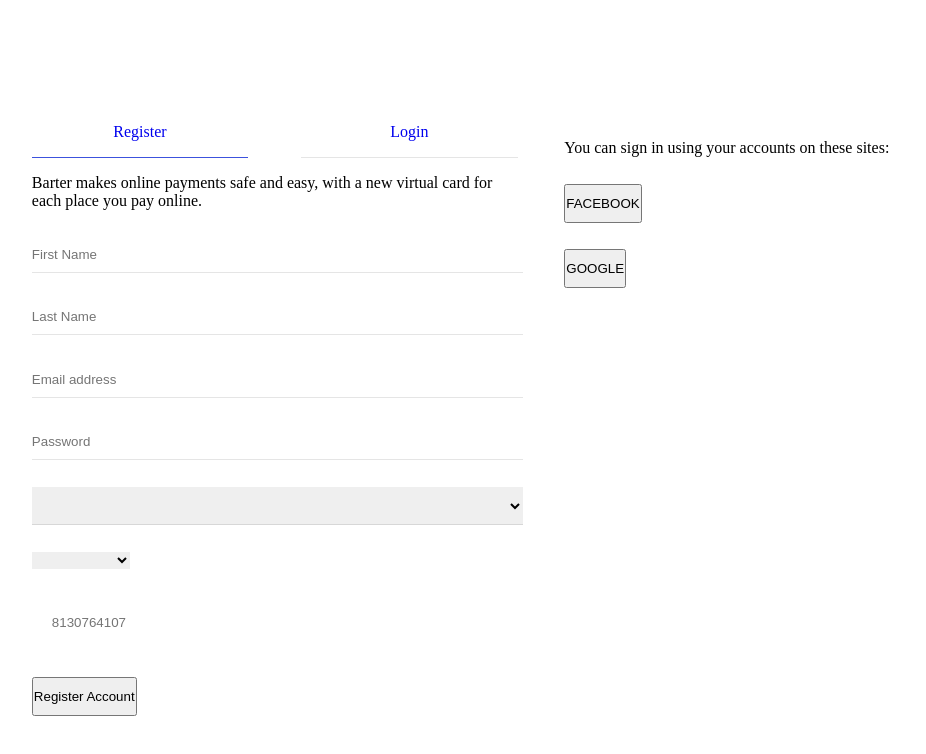
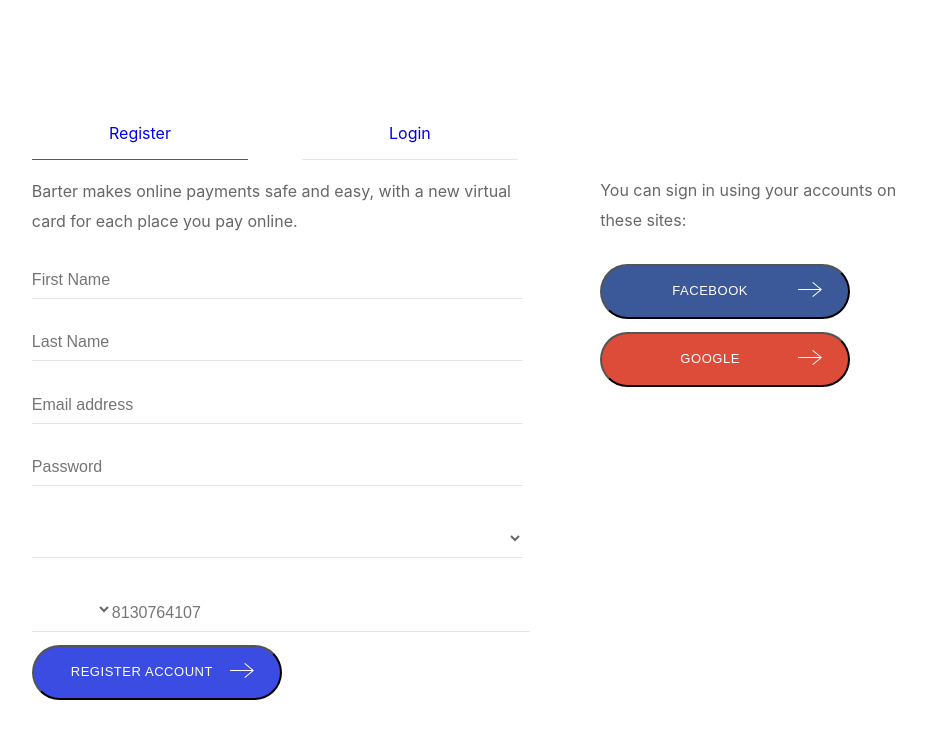
Before and after one commit to justiceotuya/getbarter-login-clone, a plain HTML site: page index.html in a window 1280 px wide. Both pictures are taken after a click on the element "Register". Shown: the whole page, without its empty margins (99-1025 px from the left). Drawn offline with Linux system fonts and the light colour scheme; no server answers.

Commit message:
finished the site

```diff
--- a/index.css
+++ b/index.css
@@ -1,5 +1,8 @@
 body {
     width: 80%;
+    font-size: 16px;
+    font-family: -apple-system, BlinkMacSystemFont, Segoe UI, Roboto, Helvetica Neue, Arial, sans-serif;
+    color: rgba(0, 0, 0, .6);
 }
 
 main {
@@ -15,10 +18,10 @@
         margin: 2%;
     }
     #social-login {
-        width: 44%;
+        width: 30%;
         display: inline-block;
         /* float: right; */
-        margin: 2%;
+        margin: 5.5%;
     }
 }
 
@@ -36,7 +39,7 @@
 }
 
 .form-input:focus {
-    border-bottom: 1px solid #8D92B4;
+    border-bottom: 1px solid #3c52dd;
 }
 
 .show {
@@ -50,11 +53,23 @@
 @media screen and (max-width:575px) {
     #social-login {
         margin-top: 10%;
+        width: 100%;
+        text-align: center;
+    }
+    .btn {
+        text-align: center;
+        width: 100% !important;
     }
 }
 
 a {
     text-decoration: none;
+}
+
+p,
+input::placeholder {
+    line-height: 30px;
+    font-size: 16px;
 }
 
 #register-link {
@@ -76,19 +91,34 @@
     padding-bottom: 1em;
 }
 
-#login-link:hover {
-    border-bottom: 1px solid #3c52dd;
-    color: red;
+#number-prefix {
+    /* margin-top: 1em; */
+    border: transparent;
+    outline-color: transparent;
+    width: 80px;
 }
 
+#number-suffix {
+    margin-top: -33px;
+    max-width: 85%;
+}
+
+select#country,
 #number-prefix {
-    /* display: inline; */
-    /* width: 20% */
-    /* padding: 20px; */
-    margin-top: 2em;
-    border: transparent;
-    outline-color: transparent;
-    width: 20%;
+    color: rgba(0, 0, 0, .6);
+    font-size: 16px;
+}
+
+/* remove number input arrows */
+
+input[type=number]::-webkit-inner-spin-button,
+input[type=number]::-webkit-outer-spin-button {
+    -webkit-appearance: none;
+    margin: 0;
+}
+
+input#number-suffix {
+    padding-left: 80px;
 }
 
 #main-number {
@@ -101,3 +131,44 @@
     outline-color: transparent;
     width: 79%;
 }
+
+.btn {
+    width: 250px;
+    border-radius: 50px;
+    background: #3a4ce1;
+    color: #fff;
+    font-weight: 400;
+    font-size: 13px;
+    letter-spacing: .54px;
+    text-transform: uppercase;
+    margin-top: 1em;
+    padding: 17px 20px 10px 20px;
+    display: inline-block;
+    text-decoration: none !important;
+    cursor: pointer;
+}
+
+#f-book-btn {
+    background-color: rgb(59, 89, 152) !important
+}
+
+#google-btn {
+    background-color: rgb(221, 75, 57) !important;
+}
+
+img {
+    display: inline;
+    float: right;
+    position: relative;
+    bottom: 5px;
+}
+
+.select-country {
+    border: transparent;
+    outline-color: transparent;
+    width: 100%;
+    border-bottom: 1px solid rgba(0, 0, 0, .1);
+    padding: 10px 0;
+    margin-top: 2em;
+    background-color: #fff
+}
--- a/index.html
+++ b/index.html
@@ -38,17 +38,18 @@
                     <input class="form-items form-input" type="text" name="lastName" placeholder="Last Name">
                     <input class="form-items form-input" type="email" name="email" placeholder="Email address">
                     <input class="form-items form-input" type="password" name="password" placeholder="Password">
-                    <select class="form-items form-input" name="country" id="country" placeholder="country"></select>
+                    <select class="select-country" name="country" id="country" placeholder="country"></select>
 
                     <div>
-                        <span>
-                            <select name="number-prefix" id="number-prefix">
-                                <input type="text" name="number" id="main-number" placeholder="8130764107">
-                            </select>
-                        </span>
+                        <div>
+                            <select class="select-country" name="number-prefix" id="number-prefix"></select>
+                        </div>
+                        <input type="number" name="number" class="form-items form-input" id="number-suffix" placeholder="8130764107">
                     </div>
 
-                    <input class="form-items" type="submit" value="Register Account">
+
+                    <button type="submit" class="btn">Register Account
+                        <img src="./img/long-arrow.svg" alt="long-arrow"> </button>
 
                 </form>
             </div>
@@ -57,7 +58,13 @@
                 <form action="#" method="post">
                     <input class="form-items form-input" type="text" name="email" id="email" placeholder="Email address">
                     <input class="form-items form-input" type="password" name="password" id="password" placeholder="password">
-                    <input class="form-items" type="submit" value="Log into Account">
+
+                    <a href="#">
+                        <button type="submit" class="btn">
+                            Log into account
+                            <img src="./img/long-arrow.svg" alt="long-arrow"> </button>
+                    </a>
+
                 </form>
             </div>
         </section>
@@ -67,11 +74,17 @@
                 You can sign in using your accounts on these sites:
             </p>
             <a href="#">
-                <input class="form-items" type="button" value="FACEBOOK">
+                <button type="submit" class="btn" id="f-book-btn">
+                    facebook
+                    <img src="./img/long-arrow.svg" alt="long-arrow"> </button>
             </a>
 
+
+
+
             <a href="#">
-                <input class="form-items" type="button" value="GOOGLE">
+                <button type="submit" class="btn" id="google-btn">Google
+                    <img src="./img/long-arrow.svg" alt="long-arrow"> </button>
             </a>
 
 
```
Also changed, not shown: img/long-arrow.svg (added).
